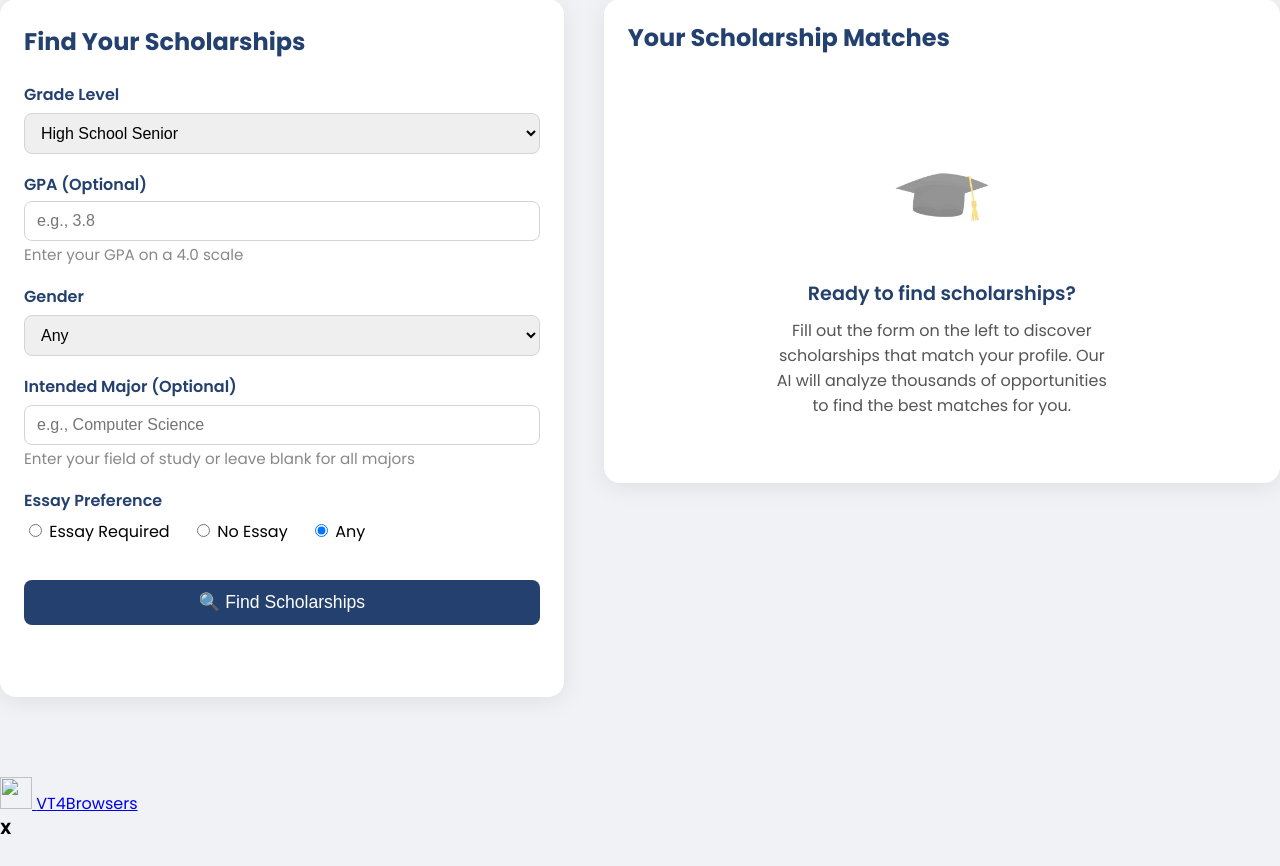
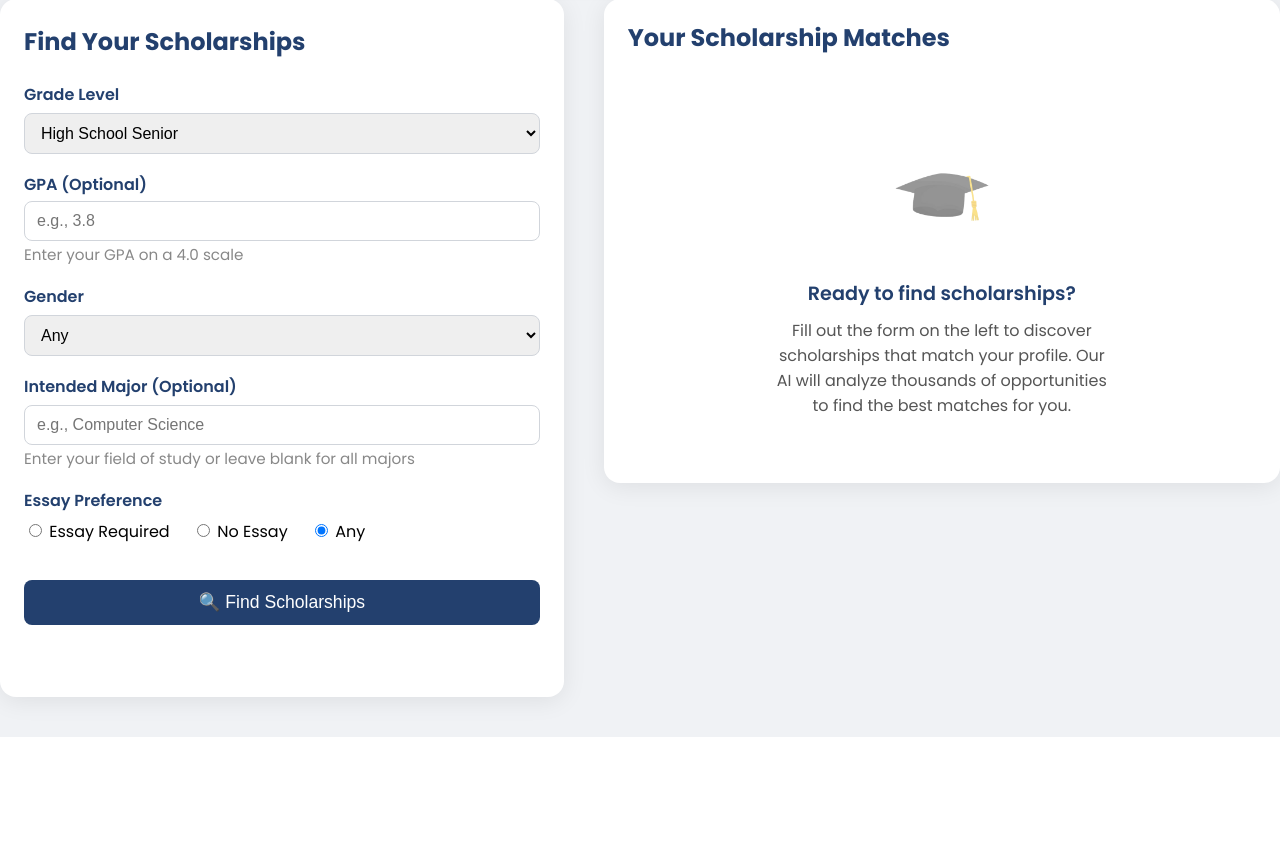
Before and after one commit to aashiryav/AccessEduChatbot, a Flask app: page /scholarship-finder in a window 1280 px wide. Shown: the part 453-1319 px from the top of the page. After the commit the page ends 1190 px from the top, so only its background shows below. Run offline with Flask 3, Linux system fonts and the light colour scheme; some web fonts are replaced.

Commit message:
REMOVED EXTENSION DATA

```diff
--- a/templates/scholarship_finder.html
+++ b/templates/scholarship_finder.html
@@ -529,30 +529,3 @@
             </div>
         </div>
     </div>
-
-<div>
-    <div class="vtResetstyles">
-    <div id="vtoverlay" class="vtoverlay vthidden w3-animate-right
-    w3-container">
-    <div class="vtmain vthidden" id="vtmain">
-      <div class="vtcontactus">
-          <a id="linktest" href="https://www.virustotal.com">
-            <img class="vtlogo-popup" style=" width: 32px;
-            height: 32px;" src="chrome-extension://efbjojhplkelaegfbieplglfidafgoka/icons/vt-logo.svg">
-          </a>
-          <a href="https://www.virustotal.com">VT4Browsers
-          </a>
-      </div>
-      <span id="vtclose"><strong>X</strong></span>
-      <div class="vttextpopup vthidden" id="statustext">
-        <div class="vtscanstatus" id="vtscanstatus"></div>
-        <div class="vtprogress vthidden" id="vtprogress"></div>
-        <br id="brfile">
-        <div class="vtscanstatus" id="vtscanfilelink"></div>
-      </div>
-      <div class="vttextpopup vthidden" id="widgettext">
-        <div id="vtwidgetError"></div>
-      </div>
-    </div>
-    </div>
-    </div>
```
